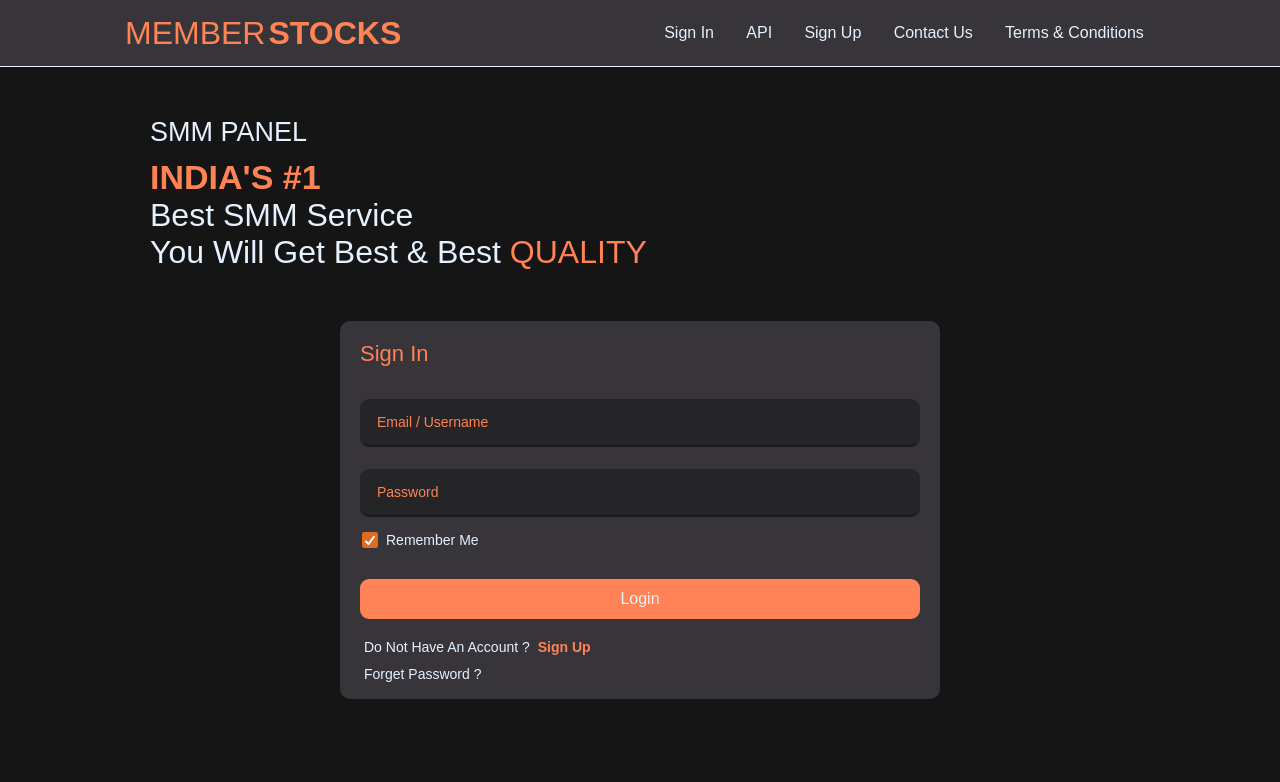
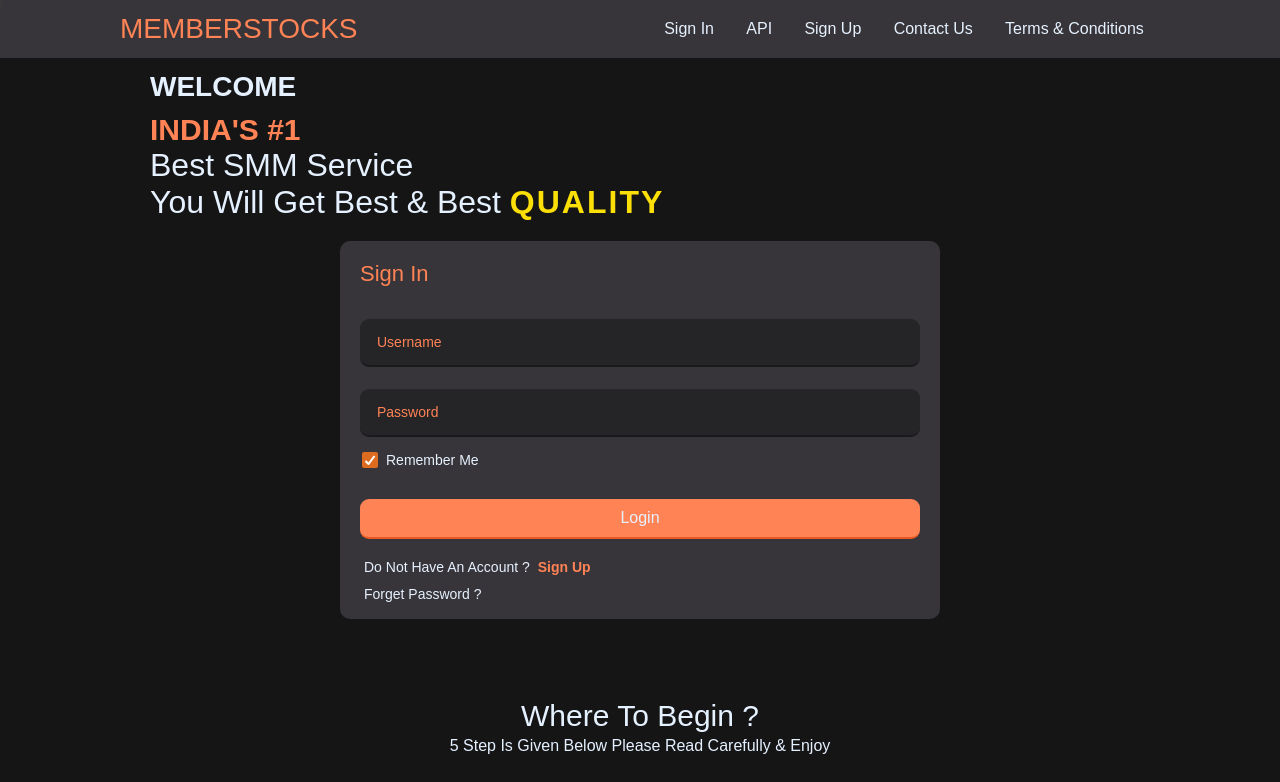
Before and after one commit to Theb0se/memberstocks, a React (Create React App) app: page / in a window 1280 px wide. Shown: the top 782 px of the page. Built offline with nearby package versions, Linux system fonts and the light colour scheme.

Commit message:
login/signup

```diff
--- a/package.json
+++ b/package.json
@@ -21,6 +21,7 @@
     "react-router-dom": "^6.4.2",
     "react-router-loading": "^1.0.0",
     "react-scripts": "5.0.1",
+    "react-top-loading-bar": "^2.3.1",
     "web-vitals": "^2.1.4"
   },
   "scripts": {
--- a/src/App.js
+++ b/src/App.js
@@ -1,4 +1,3 @@
-import React, { useEffect } from "react";
 import Navbar from "./components/navbar/Navbar";
 import Home from "./pages/homepage/Home";
 import { ChakraProvider } from "@chakra-ui/react";
@@ -7,22 +6,36 @@ import { Route, Routes } from "react-router-dom";
 import Signup from "./pages/signup/Signup";
 import Contact from "./pages/Contact/Contact";
 import Terms from "./pages/terms/Terms";
-import AOS from "aos";
 import "aos/dist/aos.css";
+import Topbar from "./components/topbar/Topbar";
+import { useState } from "react";
 
 function App() {
-  useEffect(() => {
-    AOS.init();
-  }, []);
-
+  const [barLoading, setbarLoading] = useState(false);
   return (
     <ChakraProvider>
       <div className="app">
+        <Topbar barLoading={barLoading} setbarLoading={setbarLoading} />
         <Navbar />
         <Routes>
-          <Route path="/" element={<Home />} />
-          <Route path="/memberstocks" element={<Home />} />
-          <Route path="/signup" element={<Signup />} />
+          <Route
+            path="/"
+            element={
+              <Home barLoading={barLoading} setbarLoading={setbarLoading} />
+            }
+          />
+          <Route
+            path="/memberstocks"
+            element={
+              <Home barLoading={barLoading} setbarLoading={setbarLoading} />
+            }
+          />
+          <Route
+            path="/signup"
+            element={
+              <Signup barLoading={barLoading} setbarLoading={setbarLoading} />
+            }
+          />
           <Route path="api" element={<Home />} />
           <Route path="contact" element={<Contact />} />
           <Route path="terms" element={<Terms />} />
--- a/src/components/navbar/Navbar.css
+++ b/src/components/navbar/Navbar.css
@@ -5,7 +5,6 @@
   top: 0;
   background-color: var(--gray);
   backdrop-filter: blur(5px);
-  border-bottom: 1px solid var(--white);
 }
 
 .navbarMain {
@@ -24,11 +23,10 @@
 .navbar h5 {
   margin: 0;
   color: var(--orng);
-  font-size: 32px;
+  font-size: 28px;
   cursor: pointer;
-  font-weight: 300;
+  font-weight: 400;
   position: relative;
-  padding: 1px 5px;
   text-transform: uppercase;
 }
 .navLinks li,
@@ -36,10 +34,10 @@
   color: var(--white);
 }
 
-.navbar h5 span {
+/* .navbar h5 span {
   font-weight: 600;
   padding-left: 3px;
-}
+} */
 
 .navbar h5::after {
   content: "";
@@ -143,8 +141,9 @@
     display: none;
   }
   .navbar h5 {
-    font-size: 22px;
-    font-weight: 400;
-    padding-left: 10px;
+    font-size: 20px;
+    font-weight: 600;
+    padding-left: 5PX;
+
   }
 }
--- /dev/null
+++ b/src/components/topbar/Topbar.jsx
@@ -0,0 +1,22 @@
+import React, { useEffect, useRef } from "react";
+import LoadingBar from "react-top-loading-bar";
+
+function Topbar(props) {
+  const ref = useRef(null);
+  useEffect(() => {
+    if (props.barLoading) {
+      ref.current.continuousStart();
+    } else {
+      ref.current.complete();
+    }
+  }, [props.barLoading]);
+
+  console.log(props.barLoading);
+  return (
+    <>
+      <LoadingBar ref={ref} color="#ff8355" height={3} />
+    </>
+  );
+}
+
+export default Topbar;
--- a/src/pages/Contact/Contact.jsx
+++ b/src/pages/Contact/Contact.jsx
@@ -6,7 +6,7 @@ import tg from "../../images/telegram.png";
 
 function Contact() {
   return (
-    <div className="contact" data-aos="zoom-in" data-aos-duration="1000">
+    <div className="contact">
       <div className="contactHead">
         <h1>Need Help ?</h1>
         <p>Contact Us On</p>
--- a/src/pages/homepage/Home.css
+++ b/src/pages/homepage/Home.css
@@ -8,7 +8,6 @@
 .home {
   padding: 8px 150px;
   color: var(--white);
-  padding-top: 50px;
   display: flex;
   flex-direction: column;
   align-items: center;
@@ -19,16 +18,18 @@
 }
 .homeHeading h1 {
   color: var(--white);
-  font-size: 27px;
-  font-weight: 500;
+  font-size: 28px;
+  font-weight: 600;
   margin-bottom: 10px;
+  margin-top: 5px;
 }
 .homeHeading h2 {
   color: var(--white);
-  font-size: 34px;
+  font-size: 30px;
   font-weight: 600;
   color: var(--orng);
   width: 100%;
+  margin-top: 10px;
 }
 .homeHeading p {
   font-size: 32px;
@@ -36,15 +37,16 @@
 }
 
 .homeHeading p span {
-  color: var(--orng);
-  font-weight: 500;
+  color: #fbdf07;
+  font-weight: 600;
+  letter-spacing: 2px;
 }
 
 .loginForm {
   background-color: var(--gray);
   padding: 20px;
   border-radius: 10px;
-  margin-top: 50px;
+  margin-top: 20px;
   max-width: 600px;
   width: 600px;
   padding-bottom: 16px;
@@ -93,6 +95,7 @@
   width: 100%;
   border-radius: 9px;
   margin-top: 30px;
+  border-bottom: 2px solid #ea5923;
 }
 .forget {
   font-size: 14px;
@@ -180,7 +183,6 @@
 @media screen and (max-width: 767px) {
   .home {
     padding: 8px 15px;
-    padding-top: 50px;
   }
 
   .loginForm {
@@ -196,5 +198,8 @@
     max-width: 93vw;
   }
 }
-@media screen and (max-width: 567px) {
+@media screen and (max-width: 417px) {
+  .homeHeading h1 {
+    font-size: 25px;
+  }
 }
--- a/src/pages/homepage/Home.jsx
+++ b/src/pages/homepage/Home.jsx
@@ -3,7 +3,7 @@ import axios from "axios";
 import React, { useState } from "react";
 import { Link, useNavigate } from "react-router-dom";
 import "./Home.css";
-function Home() {
+function Home(props) {
   const toast = useToast();
 
   const [isloading, setisloading] = useState(false);
@@ -14,6 +14,7 @@ function Home() {
   const login = (e) => {
     e.preventDefault();
     setisloading(true);
+    props.setbarLoading(true);
 
     const data = {
       email: email,
@@ -34,6 +35,7 @@ function Home() {
             isClosable: true,
             position: "top",
           });
+          props.setbarLoading(false);
           setTimeout(() => {
             toast({
               title: `welcome Back ${data.name}`,
@@ -48,6 +50,7 @@ function Home() {
         .catch(function (error) {
           console.log(error);
           setisloading(false);
+          props.setbarLoading(false);
           toast({
             title: error.response.data,
             status: "error",
@@ -58,6 +61,7 @@ function Home() {
         });
     } catch (error) {
       setisloading(false);
+      props.setbarLoading(true);
       toast({
         title: error,
         status: "error",
@@ -69,9 +73,9 @@ function Home() {
   };
 
   return (
-    <div className="home" data-aos="zoom-in" data-aos-duration="1000">
+    <div className="home">
       <div className="homeHeading">
-        <h1>SMM PANEL</h1>
+        <h1>WELCOME</h1>
         <h2>INDIA'S #1</h2>
         <p>
           Best SMM Service
@@ -90,7 +94,7 @@ function Home() {
             id="email"
             required
             autoComplete="true"
-            placeholder="Email / Username"
+            placeholder="Username"
             onChange={(e) => {
               setemail(e.target.value);
             }}
@@ -133,38 +137,38 @@ function Home() {
       <div className="steps">
         <div className="heading">
           <h2>Where To Begin ?</h2>
-          <h6>6 Step Is Given Below Please Read Carefully & Enjoy</h6>
+          <h6>5 Step Is Given Below Please Read Carefully & Enjoy</h6>
         </div>
 
-        <div className="step" data-aos="fade-up">
+        <div className="step">
           <div className="number">1</div>
           <div className="text">
             <h4>Sign In</h4>
             <p>Sign In With New Account & Start A New Life</p>
           </div>
         </div>
-        <div className="step" data-aos="fade-up">
+        <div className="step">
           <div className="number">2</div>
           <div className="text">
             <h4>Add Funds</h4>
             <p>Add Funds In Your Account Via Payment Method You Choose</p>
           </div>
         </div>
-        <div className="step" data-aos="fade-up">
+        <div className="step">
           <div className="number">3</div>
           <div className="text">
             <h4>Select Service</h4>
             <p>Select Your Service For Grow Your Business</p>
           </div>
         </div>
-        <div className="step" data-aos="fade-up">
+        <div className="step">
           <div className="number">4</div>
           <div className="text">
             <h4>Place Your Order</h4>
             <p>Place Your Best Order Now</p>
           </div>
         </div>
-        <div className="step" data-aos="fade-up">
+        <div className="step">
           <div className="number">5</div>
           <div className="text">
             <h4>Enjoy Your Magical Success</h4>
--- a/src/pages/signup/Signup.jsx
+++ b/src/pages/signup/Signup.jsx
@@ -93,7 +93,7 @@ function Signup() {
   };
 
   return (
-    <div className="signupPage" data-aos="fade-up" data-aos-duration="800">
+    <div className="signupPage" >
       <div className="loginForm">
         <h2>Sign Up</h2>
         <form onSubmit={Signup}>
--- a/src/pages/terms/Terms.jsx
+++ b/src/pages/terms/Terms.jsx
@@ -3,7 +3,7 @@ import "./Terms.css";
 
 function Terms() {
   return (
-    <div className="terms" data-aos="zoom-in" data-aos-duration="1000">
+    <div className="terms">
       <div className="termsDiv">
         <div className="termsHeadng">
           <h1>Terms And Conditions</h1>
```
Also changed, not shown: 1 other file (tests, documents, lock files or other folders).
